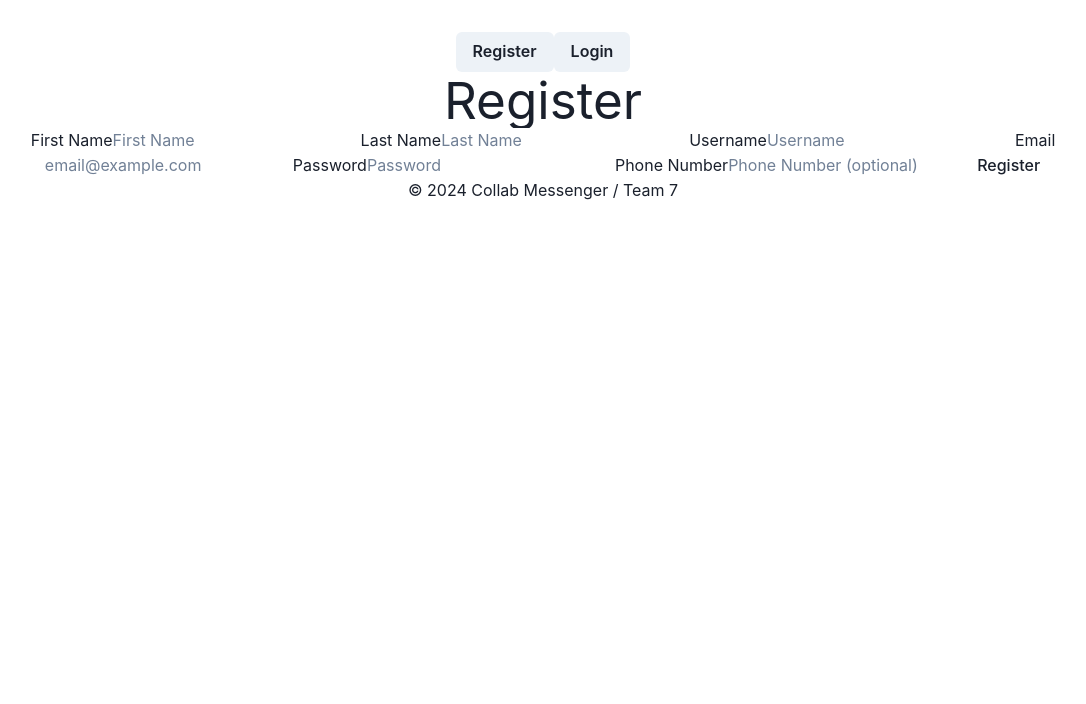
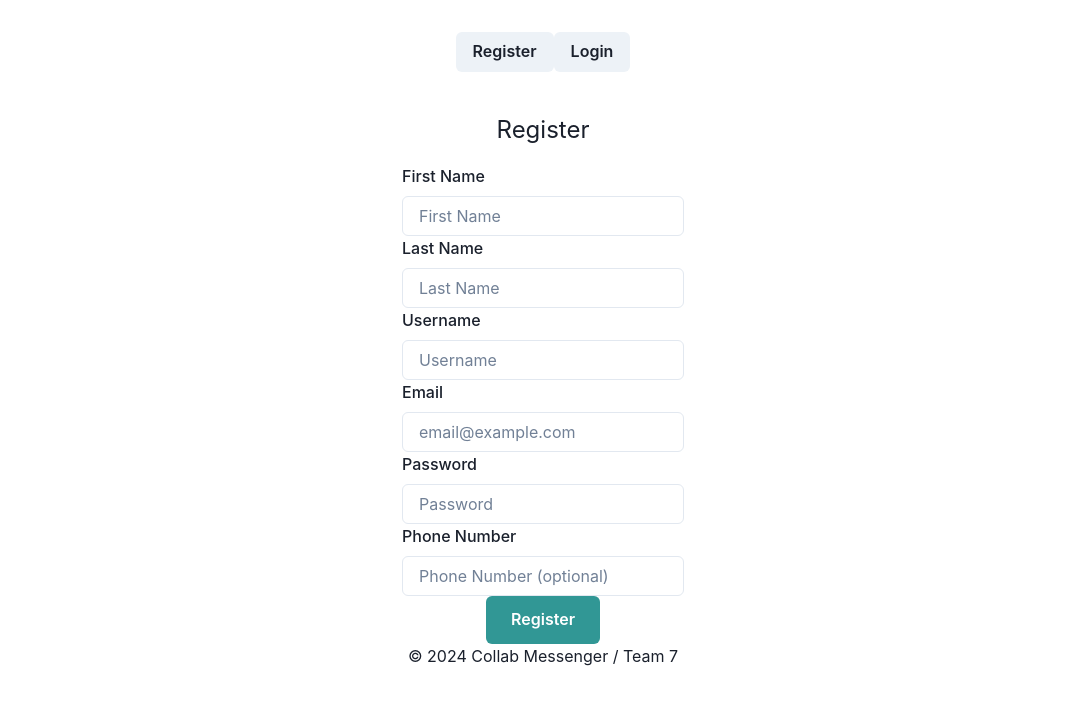
Before and after one commit to a55-team7-final-project/collab-messenger, a React (Vite) app in the folder collab-messenger/: page /register in a window 1280 px wide. Shown: the top 704 px of the page, without its empty margins (97-1183 px from the left). Built offline with nearby package versions, Linux system fonts and the light colour scheme; no server answers.

Commit message:
add/remove user from a group, error handling in GroupDetailed and Login, Register design

```diff
--- a/collab-messenger/src/App.tsx
+++ b/collab-messenger/src/App.tsx
@@ -16,6 +16,8 @@ import Login from './Views/Login/Login';
 import GroupDetailed from './components/Group Components/GroupDetailed/GroupDetailed';
 import UserPage from './components/User Page/UserPage';
 import ChannelDetailed from './components/Channel Components/ChannelDetailed/ChannelDetailed';
+import AllGroups from './components/Group Components/AllGroups/AllGroups';
+import CreateGroup from './components/Group Components/CreateGroup/CreateGroup';
 
 interface AppContextInterface {
   user: FirebaseUser | null;
@@ -62,6 +64,8 @@ const App: FC = () => {
           <Route path="/" element={<Home />} />
           <Route path="/register" element={<Register />} />
           <Route path="/login" element={<Login />} />
+          <Route path="/groups" element={<AllGroups />} />
+          <Route path="/groups/create" element={<CreateGroup />} />
           <Route path="/groups/:groupId" element={<GroupDetailed />} />
           <Route path="/groups/:groupId/channels/:channelId" element={<ChannelDetailed />} />
           <Route path="/profile" element={<UserPage userId={appContext.user?.uid || ''} />} />
--- a/collab-messenger/src/Views/Login/Login.tsx
+++ b/collab-messenger/src/Views/Login/Login.tsx
@@ -3,6 +3,7 @@ import { loginUser } from "../../services/authentication-services";
 import { AppContext } from "../../context/AppContext";
 import { getUserData } from "../../services/user-services";
 import { Link } from "react-router-dom";
+import { Box, Button, FormControl, FormLabel, Input, Text, VStack, Link as ChakraLink } from "@chakra-ui/react";
 
 const Login: React.FC = () => {
     const { userData, setContext } = useContext(AppContext);
@@ -53,6 +54,8 @@ const Login: React.FC = () => {
                     setContext && setContext({
                         user: credentials.user,
                         userData: snapshot,
+                        channels: [],
+                        meetings: [],
                     });
                 }
             } else {
@@ -80,49 +83,55 @@ const Login: React.FC = () => {
     };
 
     return (
-        <div className="login-container">
-            <div className="login-header">
-                <h1>{userLoggedIn ? userLoggedIn : 'Login'}</h1>
-            </div>
-            <div className="login-form">
-                {userData ? (
-                    <>
-                        <p>Let's chat, schedule and attend meetings.</p>
-                        <p>Access your <Link to="/profile">User Profile</Link>.</p>
-                    </>
-                ) : (
-                    <>
-                        <label htmlFor="email">Email</label>
-                        <input
+        <VStack spacing={4} width="full" maxW="md" margin="auto" mt={10}>
+            <Box textAlign="center">
+                <Text fontSize="2xl">{userLoggedIn ? userLoggedIn : 'Login'}</Text>
+            </Box>
+            {userData ? (
+                <>
+                    <Text>Let's chat, schedule and attend meetings.</Text>
+                    <ChakraLink as={Link} to="/profile">Access your User Profile</ChakraLink>
+                </>
+            ) : (
+                <Box>
+                    <FormControl id="email">
+                        <FormLabel>Email</FormLabel>
+                        <Input
                             type="text"
-                            name="email"
-                            id="email"
                             placeholder="Enter email"
                             value={form.email}
                             onChange={updateForm("email")}
                             onKeyDown={handleKeyPress}
+                            isInvalid={invalidEmail}
                         />
-                        <label htmlFor="password">Password</label>
-                        <input
+                    </FormControl>
+                    <FormControl id="password">
+                        <FormLabel>Password</FormLabel>
+                        <Input
                             type="password"
-                            name="password"
-                            id="password"
                             placeholder="Enter password"
                             value={form.password}
                             onChange={updateForm("password")}
                             onKeyDown={handleKeyPress}
+                            isInvalid={invalidPassword}
                         />
-                        {invalidEmail && <p>Invalid email</p>}
-                        {invalidPassword && <p>Invalid password</p>}
-                        {noCredentials && <p dangerouslySetInnerHTML={{ __html: noCredentials.replace('login', '<a href="/login">login</a>') }} />}
-                        {isLoading && <p>Loading...</p>}
-                        <button onClick={login}>Login</button>
-                        <p>You do not have an account? <Link to="/register">Register</Link></p>
-                    </>
-                )}
-            </div>
-        </div>
+                    </FormControl>
+                    {noCredentials && <Text color="red.500" dangerouslySetInnerHTML={{ __html: noCredentials.replace('login', '<a href="/login">login</a>') }} />}
+                    {isLoading ? (
+                        <Button isLoading colorScheme="teal" size="lg" fontSize="md">
+                            Logging in...
+                        </Button>
+                    ) : (
+                        <Button onClick={login} colorScheme="teal" size="lg" fontSize="md">
+                            Log in
+                        </Button>
+                    )}
+                    <Text>You do not have an account? <ChakraLink as={Link} to="/register">Register</ChakraLink></Text>
+                </Box>
+            )}
+        </VStack>
     );
+
 };
 
 export default Login;
--- a/collab-messenger/src/Views/Register/Register.tsx
+++ b/collab-messenger/src/Views/Register/Register.tsx
@@ -4,6 +4,7 @@ import { registerUser, validateEmail, validatePassword, emailExist } from "../..
 import { createUserHandle, getUserByHandle } from "../../services/user-services";
 import './Register.css';
 import { useNavigate } from "react-router-dom";
+import { Box, Button, FormControl, FormLabel, Input, Text, VStack, Link as ChakraLink } from "@chakra-ui/react";
 
 const Register = () => {
     const navigate = useNavigate();
@@ -85,32 +86,52 @@ const Register = () => {
     }
 
     return (
-        <div className="register-container">
-            <div className="register-header">
-                <h1>Register</h1>
-            </div>
-            <div className="register-form">
-                <label htmlFor="firstName">First Name</label>
-                <input value={form.firstName} onChange={updateForm('firstName')} type="text" name="firstName" id="firstName" placeholder="First Name" />
-                <label htmlFor="lastName">Last Name</label>
-                <input value={form.lastName} onChange={updateForm('lastName')} type="text" name="lastName" id="lastName" placeholder="Last Name" />
-                <label htmlFor="username">Username</label>
-                <input value={form.username} onChange={updateForm('username')} type="text" name="username" id="username" placeholder="Username" />
-                <label htmlFor="email">Email</label>
-                <input value={form.email} onChange={updateForm('email')} type="text" name="email" id="email" placeholder="email@example.com" />
-                <label htmlFor="password">Password</label>
-                <input value={form.password} onChange={updateForm('password')} type="password" name="password" id="password" placeholder="Password" />
-                <label htmlFor="phoneNumber">Phone Number</label>
-                <input value={form.phoneNumber} onChange={updateForm('phoneNumber')} type="text" name="phoneNumber" id="phoneNumber" placeholder="Phone Number (optional)" />
-                {emailExists && <p>Email is already being used. Go to Login page or try another email.</p>}
-                {errorMessage && <p>{errorMessage}</p>}
-                {userExists && <p>{userExists}</p>}
-                {noCredentials && <p>{noCredentials}</p>}
-                {isLoading && <p>Loading...</p>}
-                <button type="submit" disabled={isLoading} onClick={register}>Register</button>
-            </div>
-        </div>
+        <VStack spacing={4} width="full" maxW="md" margin="auto" mt={10}>
+            <Box textAlign="center">
+                <Text fontSize="2xl">Register</Text>
+            </Box>
+            <Box>
+                <FormControl id="firstName">
+                    <FormLabel>First Name</FormLabel>
+                    <Input value={form.firstName} onChange={updateForm('firstName')} placeholder="First Name" />
+                </FormControl>
+                <FormControl id="lastName">
+                    <FormLabel>Last Name</FormLabel>
+                    <Input value={form.lastName} onChange={updateForm('lastName')} placeholder="Last Name" />
+                </FormControl>
+                <FormControl id="username">
+                    <FormLabel>Username</FormLabel>
+                    <Input value={form.username} onChange={updateForm('username')} placeholder="Username" />
+                </FormControl>
+                <FormControl id="email">
+                    <FormLabel>Email</FormLabel>
+                    <Input value={form.email} onChange={updateForm('email')} placeholder="email@example.com" />
+                </FormControl>
+                <FormControl id="password">
+                    <FormLabel>Password</FormLabel>
+                    <Input value={form.password} onChange={updateForm('password')} type="password" placeholder="Password" />
+                </FormControl>
+                <FormControl id="phoneNumber">
+                    <FormLabel>Phone Number</FormLabel>
+                    <Input value={form.phoneNumber} onChange={updateForm('phoneNumber')} placeholder="Phone Number (optional)" />
+                </FormControl>
+                {emailExists && <Text color="red.500">Email is already being used. Go to Login page or try another email.</Text>}
+                {errorMessage && <Text color="red.500">{errorMessage}</Text>}
+                {userExists && <Text color="red.500">{userExists}</Text>}
+                {noCredentials && <Text color="red.500">{noCredentials}</Text>}
+                {isLoading ? (
+                    <Button isLoading colorScheme="teal" size="lg" fontSize="md">
+                        Registering...
+                    </Button>
+                ) : (
+                    <Button onClick={register} colorScheme="teal" size="lg" fontSize="md">
+                        Register
+                    </Button>
+                )}
+            </Box>
+        </VStack>
     );
+
 
 }
 
--- a/collab-messenger/src/components/Group Components/AllGroups/AllGroups.tsx
+++ b/collab-messenger/src/components/Group Components/AllGroups/AllGroups.tsx
@@ -4,13 +4,19 @@ import { AppContext } from "../../../context/AppContext";
 import SingleGroup from "../SingleGroup/SingleGroup";
 import CreateGroup from "../CreateGroup/CreateGroup";
 import {Group} from "../../../types/types";
+import { useNavigate } from "react-router-dom";
 
 interface AllGroupsProps {}
 
 const AllGroups: React.FC<AllGroupsProps> = () => {
     const { userData } = useContext(AppContext);
     const [allGroups, setAllGroups] = useState<Group[]>([]);
+    const navigate = useNavigate();
 
+  const onClick = (groupId: string) => {
+    // console.log(`Navigating to /groups/${groupId}`);
+    navigate(`/groups/${groupId}`);
+}
     useEffect(() => {
         if (userData) {
             getAllGroups().then(groups => setAllGroups(groups));
@@ -21,7 +27,7 @@ const AllGroups: React.FC<AllGroupsProps> = () => {
         <>
             <CreateGroup/>
             {userData && allGroups.map((group) => (
-                <SingleGroup key={group.id} group={group} currentUser={userData}/>
+                <SingleGroup key={group.id} group={group} currentUser={userData} onClick={() => onClick(group.id)} />
             ))}
         </>
     );
--- a/collab-messenger/src/components/Group Components/CreateGroup/CreateGroup.tsx
+++ b/collab-messenger/src/components/Group Components/CreateGroup/CreateGroup.tsx
@@ -2,15 +2,15 @@ import { useContext, useState } from "react"
 import { AppContext } from "../../../context/AppContext"
 import { addGroup, getGroupByName } from "../../../services/group-services";
 
-interface CreateGroupProps {}
+interface CreateGroupProps { }
 
 const CreateGroup: React.FC<CreateGroupProps> = () => {
     const { userData } = useContext(AppContext);
     const [errorMessage, setErrorMessage] = useState<string | null>(null);
-    const [group, setGroup] = useState<{ name: string }>({ name: '' });
+    const [group, setGroup] = useState<{ name: string, owner: string, id: string }>({ name: '', owner: '', id: '' });
 
     const handleInputChange = (e: React.ChangeEvent<HTMLInputElement>) => {
-        setGroup({...group, name: e.target.value});
+        setGroup({ ...group, name: e.target.value });
         if (e.target.value.length < 3 || e.target.value.length > 40) {
             setErrorMessage('Name must be between 3 and 40 characters');
             return;
@@ -32,7 +32,7 @@ const CreateGroup: React.FC<CreateGroupProps> = () => {
         }
 
         await addGroup(userData!.handle, group.name);
-        setGroup({name:''});
+        setGroup({ name: '', owner: userData!.handle, id: '' });
     }
 
     return (
--- a/collab-messenger/src/components/Group Components/GroupDetailed/GroupDetailed.tsx
+++ b/collab-messenger/src/components/Group Components/GroupDetailed/GroupDetailed.tsx
@@ -1,26 +1,92 @@
 import { useContext, useEffect, useState } from "react";
 import { useParams } from "react-router-dom";
-import { getGroupById } from "../../../services/group-services";
+import { getGroupById, joinGroupById, leaveGroupById } from "../../../services/group-services";
 import { AppContext } from "../../../context/AppContext";
 import CreateChannel from "../../Channel Components/CreateChannel/CreateChannel";
 import AllChannels from "../../Channel Components/AllChannels/AllChannels";
+import { Group } from "../../../types/types";
+import { getUserData } from "../../../services/user-services";
 
+export default function GroupDetailed() {
+    const [group, setGroup] = useState<Group | null>(null);
+    const { userData } = useContext(AppContext);
+    const { groupId } = useParams();
+    const [newMemberId, setNewMemberId] = useState('');
+    const [message, setMessage] = useState('');
+    const [error, setError] = useState('');
+    const [loading, setLoading] = useState(true);
 
-export default function GroupDetailed () {
-    const [group, setGroup] = useState(null);
+    const addMember = async () => {
+        if (userData!.uid !== group?.owner) {
+            setError('Only the group owner can add users.');
+            return;
+        }
+        const user = await getUserData(newMemberId);
+        if (!user) {
+            setError('Non-existent user, please try with a different User-ID.');
+            return;
+        }
 
-    const { userData } = useContext(AppContext);
+        if (group && Object.prototype.hasOwnProperty.call(group.members, newMemberId)) {
+            setError('User is already a member of the group.');
+            return;
+        }
 
-    const { groupId } = useParams();
+        await joinGroupById(group.id, newMemberId);
+        setMessage('User added successfully.');
+        setError('');
+        getGroupById(group.id).then(setGroup);
+        setNewMemberId('');
+    };
 
+    const removeMember = async () => {
+        if (userData!.uid !== group?.owner) {
+            setError('Only the group owner can remove users.');
+            return;
+        }
+
+        if (group && !Object.prototype.hasOwnProperty.call(group.members, newMemberId)) {
+            setError('User is not a member of the group.');
+            return;
+        }
+
+        await leaveGroupById(group.id, newMemberId);
+        setMessage('User removed successfully.');
+        setError('');
+        getGroupById(group.id).then(setGroup);
+        setNewMemberId('');
+    };
 
     useEffect(() => {
-        if (groupId) getGroupById(groupId).then(setGroup);
-    },[groupId]);
+        if (groupId) {
+            getGroupById(groupId).then(group => {
+                setGroup(group);
+                setLoading(false);
+            });
+        }
+    }, [groupId]);
+
+    if (loading) {
+        return <div>Loading...</div>;
+    }
+
 
     return group && (
         <div>
+
+            <h2>{group.name}</h2>
+            <p>Owner: {group.owner}</p>
+            {userData!.uid === group.owner && (
+                <>
+                    <input type="text" placeholder="Enter member's user ID" onChange={e => setNewMemberId(e.target.value)} />
+                    <button onClick={addMember}>Add Member</button>
+                    <button onClick={removeMember}>Remove Member</button>
+                </>
+            )}
+            <CreateChannel groupId={group.id} />
             <AllChannels groupId={groupId} />
+            {error && <p style={{color: 'red'}}>{error}</p>}
+            {message && <p style={{color: 'green'}}>{message}</p>}
         </div>
     )
 }
--- a/collab-messenger/src/components/Group Components/SingleGroup/SingleGroup.tsx
+++ b/collab-messenger/src/components/Group Components/SingleGroup/SingleGroup.tsx
@@ -1,42 +1,24 @@
-import { Box, Flex, Text, Button } from "@chakra-ui/react";
+import { Box, Flex, Text } from "@chakra-ui/react";
 import { useNavigate } from "react-router-dom";
-import { ref, set, remove } from "firebase/database";
-import { db } from "../../../config/firebase-setup";
 import { User, Group } from "../../../types/types";
 
 
 interface SingleGroupProps {
     group: Group;
     currentUser: User;
+    onClick: () => void;
 }
 
-const SingleGroup: React.FC<SingleGroupProps> = ({ group, currentUser }) => {
+const SingleGroup: React.FC<SingleGroupProps> = ({ group }) => {
     const navigate = useNavigate();
 
     const onClick = () => {
         navigate(`/groups/${group.id}`);
     }
 
-    const addUser = (user: User) => {
-        if (currentUser.uid !== group.owner) {
-            return;
-        }
+return (
 
-        const userRef = ref(db, `groups/${group.id}/members/${user.uid}`);
-        set(userRef, user);
-    }
-
-    const removeUser = (userId: string) => {
-        if (currentUser.uid !== group.owner) {
-            return;
-        }
-
-        const userRef = ref(db, `groups/${group.id}/members/${userId}`);
-        remove(userRef);
-    }
-
-    return (
-        <Box border="1px" borderColor="gray.200" borderRadius="md" p={4} onClick={onClick}>
+    <Box border="1px" borderColor="gray.200" borderRadius="md" p={4} onClick={onClick}>
             <Flex justifyContent="space-between">
                 <Text fontWeight="bold">{group.name}</Text>
                 <Text>Members: {Object.keys(group.members).length}</Text>
@@ -48,19 +30,12 @@ const SingleGroup: React.FC<SingleGroupProps> = ({ group, currentUser }) => {
                 </Text>
                 <Text>Channels: {Object.keys(group.channels).length}</Text>
             </Flex>
-
             {group.meetings && Object.values(group.meetings).map(meeting => (
                 <Text key={meeting.id}>Meeting at {new Date(meeting.date).toString()} for {meeting.duration} minutes</Text>
             ))}
-
-            {currentUser.uid === group.owner && (
-                <Flex mt={2}>
-                    <Button onClick={() => addUser(currentUser)}>Add User</Button>
-                    <Button onClick={() => removeUser(currentUser.uid)}>Remove User</Button>
-                </Flex>
-            )}
         </Box>
     );
 };
 
+
 export default SingleGroup;
```
